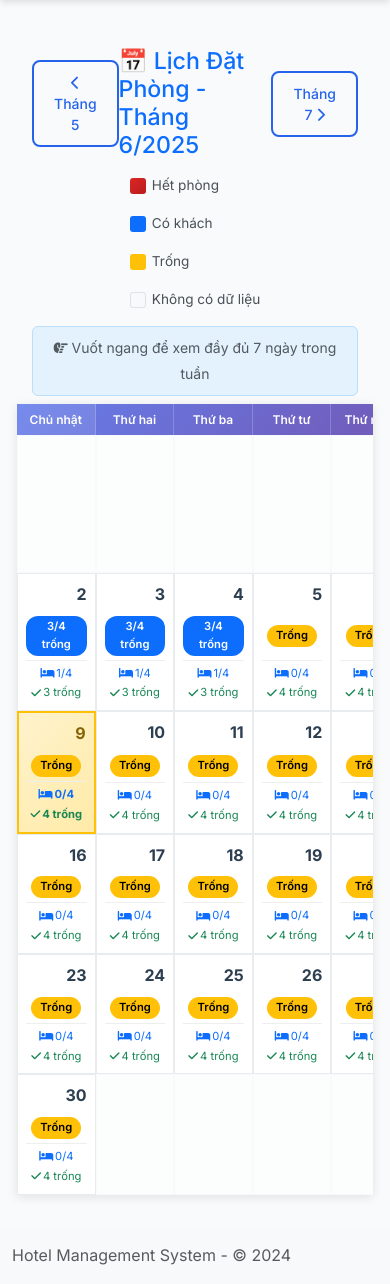
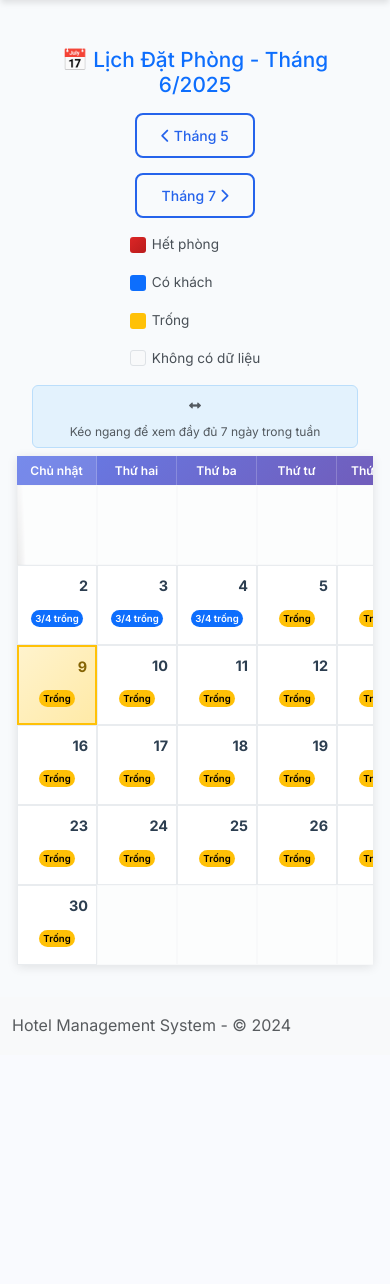
Before and after one commit to locle27/Koyeb-Booking, a Flask app: page /calendar/2025/6 in a window 390 px wide. Shown: the part 80-1364 px from the top of the page. After the commit the page ends 1115 px from the top, so only its background shows below. Run offline with Flask 3, Linux system fonts and the light colour scheme; some libraries are stand-ins or nearby versions.

Commit message:
Enhanced calendar responsive design - Perfect display for all screen sizes from desktop to mobile

```diff
--- a/templates/calendar.html
+++ b/templates/calendar.html
@@ -39,10 +39,10 @@
                 </div>
             </div>
 
-            <!-- Mobile scroll hint -->
-            <div class="mobile-scroll-hint d-block d-md-none mb-2">
+            <!-- Mobile/Small screen scroll hint -->
+            <div class="mobile-scroll-hint d-block d-lg-none mb-2">
                 <small class="text-muted">
-                    <i class="fas fa-hand-point-right"></i> Vuốt ngang để xem đầy đủ 7 ngày trong tuần
+                    <i class="fas fa-arrows-alt-h"></i> <span class="scroll-hint-text">Kéo ngang để xem đầy đủ 7 ngày trong tuần</span>
                 </small>
             </div>
 
@@ -123,15 +123,41 @@
     border-radius: 8px;
     box-shadow: 0 2px 10px rgba(0,0,0,0.1);
     overflow: hidden;
-    overflow-x: auto; /* Cho phép scroll ngang trên mobile */
+    overflow-x: auto; /* Cho phép scroll ngang trên mọi kích thước */
     min-width: 100%;
+    position: relative;
+}
+
+/* Smooth scrolling */
+.calendar-container {
+    scroll-behavior: smooth;
+    -webkit-overflow-scrolling: touch; /* Smooth scrolling trên iOS */
+}
+
+/* Scrollbar styling */
+.calendar-container::-webkit-scrollbar {
+    height: 8px;
+}
+
+.calendar-container::-webkit-scrollbar-track {
+    background: #f1f1f1;
+    border-radius: 4px;
+}
+
+.calendar-container::-webkit-scrollbar-thumb {
+    background: #888;
+    border-radius: 4px;
+}
+
+.calendar-container::-webkit-scrollbar-thumb:hover {
+    background: #555;
 }
 
 /* Calendar grid layout */
 .calendar-grid {
     display: flex;
     flex-direction: column;
-    min-width: 700px; /* Đảm bảo width tối thiểu để hiển thị đủ 7 cột */
+    min-width: 800px; /* Tăng width tối thiểu để đảm bảo hiển thị tốt */
 }
 
 .calendar-header {
@@ -148,7 +174,7 @@
     font-weight: 600;
     font-size: 0.9rem;
     border-right: 1px solid rgba(255,255,255,0.2);
-    min-width: 100px; /* Width tối thiểu cho mỗi cột */
+    min-width: 110px; /* Tăng width tối thiểu */
 }
 
 .day-header:last-child {
@@ -174,7 +200,7 @@
     position: relative;
     transition: all 0.2s ease;
     background: white;
-    min-width: 100px; /* Width tối thiểu cho mỗi ô ngày */
+    min-width: 110px; /* Tăng width tối thiểu */
 }
 
 .calendar-day:hover {
@@ -319,25 +345,136 @@
     animation: fadeIn 0.5s ease-in;
 }
 
+.scroll-hint-text {
+    display: inline;
+}
+
+@media (max-width: 399px) {
+    .scroll-hint-text {
+        display: block;
+        margin-top: 4px;
+    }
+
+    .mobile-scroll-hint {
+        padding: 6px 8px;
+    }
+
+    .mobile-scroll-hint small {
+        font-size: 0.75rem;
+    }
+}
+
 @keyframes fadeIn {
     from { opacity: 0; transform: translateY(-10px); }
     to { opacity: 1; transform: translateY(0); }
 }
 
-/* Responsive */
-@media (max-width: 768px) {
+/* Calendar resize indicator */
+.calendar-container {
+    position: relative;
+}
+
+.calendar-container::before {
+    content: '';
+    position: absolute;
+    top: 0;
+    right: 0;
+    width: 30px;
+    height: 100%;
+    background: linear-gradient(to left, rgba(255,255,255,0.9), transparent);
+    pointer-events: none;
+    opacity: 0;
+    transition: opacity 0.3s ease;
+    z-index: 1;
+}
+
+.calendar-container:hover::before {
+    opacity: 1;
+}
+
+/* Scroll position indicators */
+.calendar-container {
+    background-image:
+        radial-gradient(ellipse at left, rgba(0,0,0,.2) 0%, transparent 75%),
+        radial-gradient(ellipse at right, rgba(0,0,0,.2) 0%, transparent 75%);
+    background-size: 10px 100%, 10px 100%;
+    background-attachment: local, local;
+    background-repeat: no-repeat;
+    background-position: left, right;
+}
+
+/* Responsive Design - Nhiều breakpoint để xử lý mọi kích thước */
+
+/* Extra Large Desktop - từ 1200px trở lên */
+@media (min-width: 1200px) {
     .calendar-grid {
-        min-width: 600px; /* Giảm width tối thiểu cho tablet */
+        min-width: 900px;
+    }
+
+    .day-header, .calendar-day {
+        min-width: 128px;
+    }
+
+    .day-header {
+        padding: 15px 10px;
+        font-size: 1rem;
+    }
+}
+
+/* Large Desktop - 992px đến 1199px */
+@media (max-width: 1199px) and (min-width: 992px) {
+    .calendar-grid {
+        min-width: 800px;
+    }
+
+    .day-header, .calendar-day {
+        min-width: 114px;
+    }
+
+    .day-header {
+        padding: 12px 8px;
+        font-size: 0.95rem;
+    }
+}
+
+/* Medium Desktop/Laptop - 768px đến 991px */
+@media (max-width: 991px) and (min-width: 768px) {
+    .calendar-grid {
+        min-width: 720px;
+    }
+
+    .day-header, .calendar-day {
+        min-width: 102px;
+    }
+
+    .day-header {
+        padding: 10px 6px;
+        font-size: 0.9rem;
+    }
+
+    .calendar-body {
+        grid-auto-rows: minmax(110px, auto);
+    }
+
+    .status-badge {
+        font-size: 0.75rem;
+        padding: 3px 7px;
+    }
+}
+
+/* Small Desktop/Large Tablet - 576px đến 767px */
+@media (max-width: 767px) and (min-width: 576px) {
+    .calendar-grid {
+        min-width: 650px;
+    }
+
+    .day-header, .calendar-day {
+        min-width: 92px;
     }
 
     .day-header {
         padding: 8px 4px;
-        font-size: 0.8rem;
-        min-width: 85px;
-    }
-
-    .calendar-day {
-        min-width: 85px;
+        font-size: 0.85rem;
     }
 
     .calendar-body {
@@ -351,16 +488,21 @@
     .status-badge {
         font-size: 0.7rem;
         padding: 2px 6px;
-        min-width: 50px;
+        min-width: 45px;
     }
 
     .booking-details {
         flex-direction: column;
         gap: 2px;
     }
+
+    .booking-details small {
+        font-size: 0.65rem;
+    }
 }
 
-@media (max-width: 576px) {
+/* Mobile - dưới 576px */
+@media (max-width: 575px) {
     .calendar-container {
         margin-left: -15px;
         margin-right: -15px;
@@ -368,21 +510,34 @@
     }
 
     .calendar-grid {
-        min-width: 550px; /* Đảm bảo hiển thị đủ 7 ngày */
+        min-width: 580px; /* Đảm bảo hiển thị đủ 7 ngày */
+    }
+
+    .day-header, .calendar-day {
+        min-width: 82px;
     }
 
     .day-header {
-        padding: 6px 2px;
-        font-size: 0.75rem;
-        min-width: 78px;
-    }
-
-    .calendar-day {
-        min-width: 78px;
+        padding: 6px 3px;
+        font-size: 0.8rem;
     }
 
     .calendar-body {
-        grid-auto-rows: minmax(80px, auto);
+        grid-auto-rows: minmax(85px, auto);
+    }
+
+    .date-number {
+        font-size: 0.95rem;
+    }
+
+    .status-badge {
+        font-size: 0.65rem;
+        padding: 2px 5px;
+        min-width: 40px;
+    }
+
+    .booking-details small {
+        font-size: 0.6rem;
     }
 
     .legend {
@@ -390,5 +545,57 @@
         gap: 8px;
     }
 }
+
+/* Extra Small Mobile - dưới 400px */
+@media (max-width: 399px) {
+    .calendar-grid {
+        min-width: 560px;
+    }
+
+    .day-header, .calendar-day {
+        min-width: 80px;
+    }
+
+    .day-header {
+        padding: 5px 2px;
+        font-size: 0.75rem;
+    }
+
+    .calendar-body {
+        grid-auto-rows: minmax(80px, auto);
+    }
+
+    .date-number {
+        font-size: 0.9rem;
+    }
+
+    .status-badge {
+        font-size: 0.6rem;
+        padding: 1px 4px;
+        min-width: 35px;
+    }
+
+    .booking-details {
+        display: none; /* Ẩn details trên màn hình rất nhỏ */
+    }
+}
+
+/* Responsive cho header navigation */
+@media (max-width: 767px) {
+    .d-flex.justify-content-between.align-items-center {
+        flex-direction: column;
+        gap: 15px;
+    }
+
+    .d-flex.justify-content-between.align-items-center h3 {
+        order: -1;
+        font-size: 1.3rem;
+        text-align: center;
+    }
+
+    .d-flex.justify-content-between.align-items-center .btn {
+        min-width: 120px;
+    }
+}
 </style>
 {% endblock %}
```
